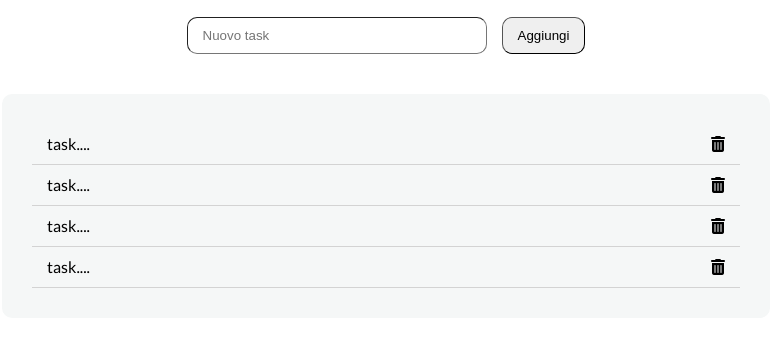
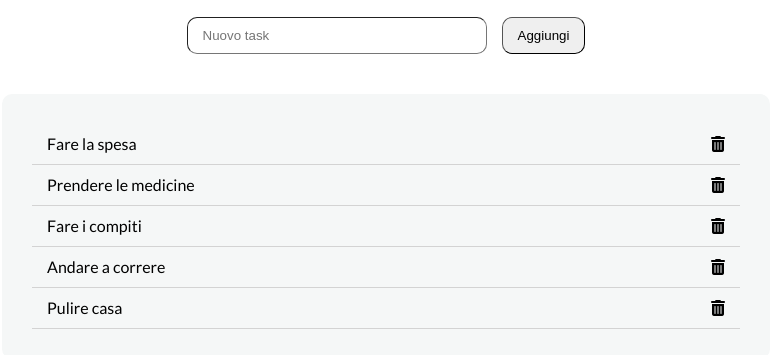
Before and after one commit to MarcoRomanohub/vue-todolist, a plain HTML site: page vue-todo-list-markup/index.html in a window 1280 px wide. Shown: the part 73-428 px from the top of the page, without its empty margins (254-1025 px from the left). Drawn offline with nearby package versions, Linux system fonts and the light colour scheme.

Commit message:
[add] milestone 1 -  2.

```diff
--- a/vue-todo-list-markup/index.html
+++ b/vue-todo-list-markup/index.html
@@ -37,20 +37,9 @@
 
     <div class="task-container">
       <ul>
-        <li>
-          <span>task....</span>
-          <i class="fa-solid fa-trash-can"></i>
-        </li>
-        <li>
-          <span>task....</span>
-          <i class="fa-solid fa-trash-can"></i>
-        </li>
-        <li>
-          <span>task....</span>
-          <i class="fa-solid fa-trash-can"></i>
-        </li>
-        <li>
-          <span>task....</span>
+
+        <li v-for="(task, indice) in todoList" ><!-- :class="{'done': isDone}" -->
+          <span>{{task.text}}</span>
           <i class="fa-solid fa-trash-can"></i>
         </li>
 
--- a/vue-todo-list-markup/js/script.js
+++ b/vue-todo-list-markup/js/script.js
@@ -4,7 +4,7 @@ DEFAULT
 
 MILESTONE 1
 2. Con un ciclo v-for (elemento, indice?) stampiamo i vari todo.text
-3. Condizione se done === true aggiungiamo una classe overline al todo.text (col ternario? v-if?)
+3. Condizione se done === true aggiungiamo la classe done al li (col ternario? v-if?)
 
 MILESTONE 2
 4. @click alla x richiamo funzione che fa uno splice del todo dall'array (mi sserve indice punto2?)
@@ -41,8 +41,25 @@ createApp({
           text:'Pulire casa',
           done: false
         },
-      ]
+      ],
+      // isDone: '',
     }
 
-  }
+  },
+
+  methods:{
+
+    // isDoneCheck(){
+    //   if(this.todoList.done == true ){
+    //     this.isDone = 'true';
+    //   }else{
+    //     this.isDone = 'false';
+    //   }
+    // }
+
+  },
+
+  mounted(){
+    // this.isDoneCheck();
+  },
 }).mount('#app')
```
